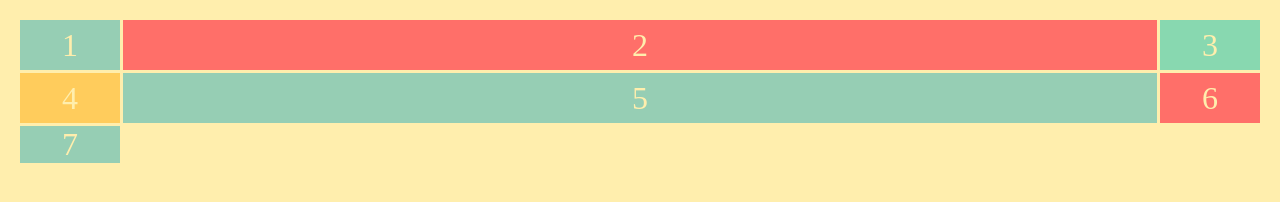
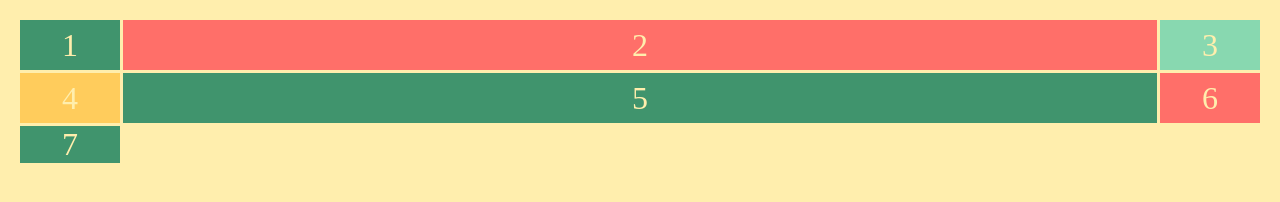
Before and after one commit to rebornay/First-CSS-GRID, a plain HTML site: page index.html in a window 1280 px wide. Drawn offline with Linux system fonts and the light colour scheme.

Commit message:
added main

```diff
--- a/basic.css
+++ b/basic.css
@@ -12,7 +12,8 @@ html, body {
 }
 
 .container > div:nth-child(1n) {
-  background-color: #96ceb4;
+  /* background-color: #96ceb4;	 */
+  background-color: #40946d;
 }
 
 .container > div:nth-child(3n) {
--- a/index.html
+++ b/index.html
@@ -11,6 +11,7 @@
         </style>
     </head>
     <body>
+    <main>
         <div class="container">
             <div>1</div>
             <div>2</div>
@@ -20,5 +21,6 @@
             <div>6</div>
             <div>7</div>
         </div>
+    </main>
     </body>
 </html>
```
